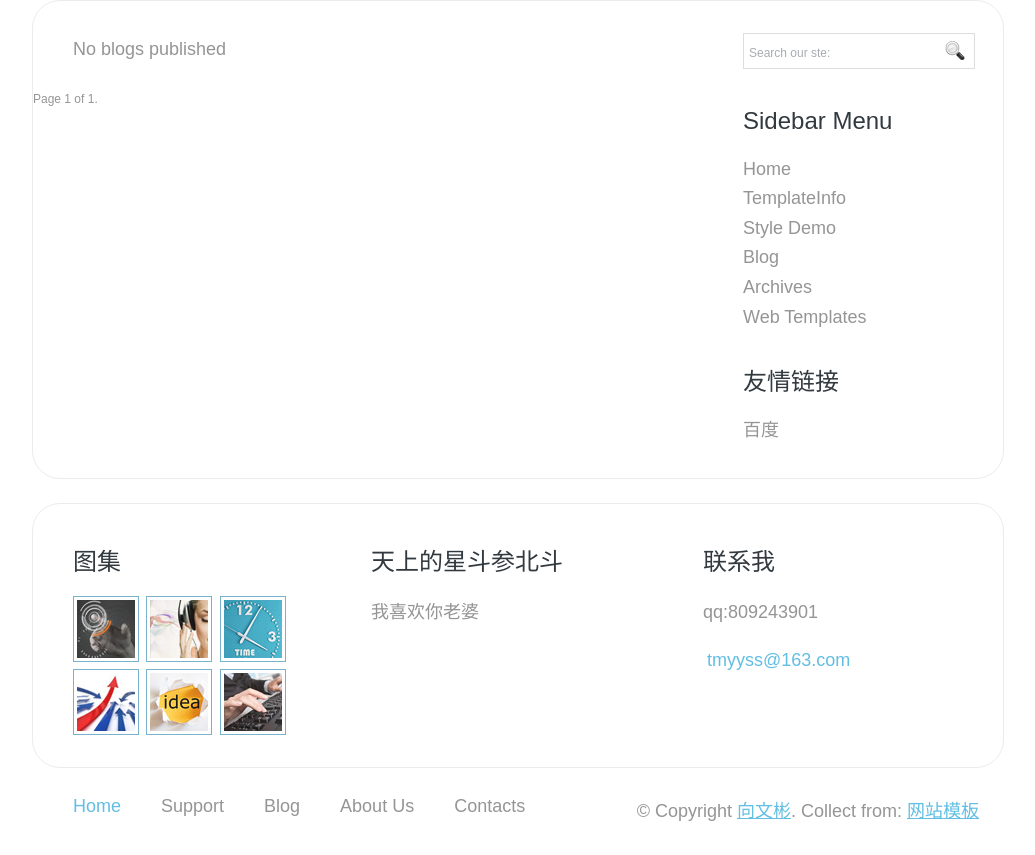
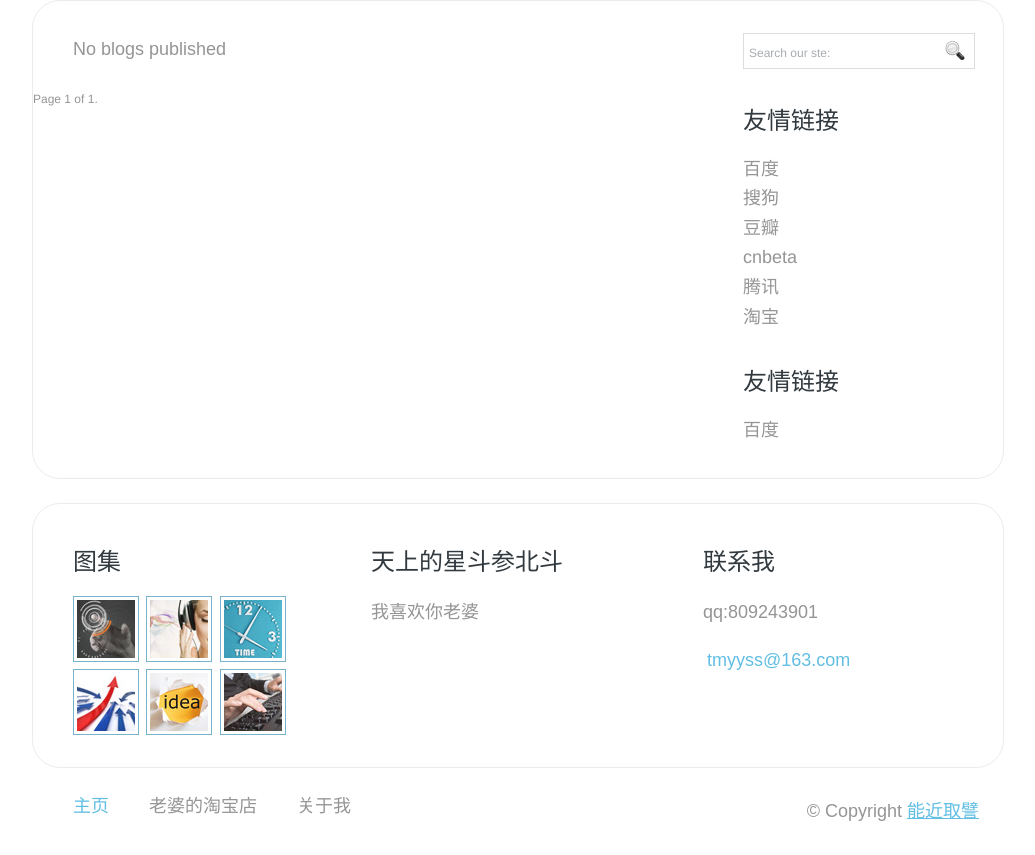
Before and after one commit to tmyyss/Blog, a Django app: page / in a window 1280 px wide. Shown: the part 122-977 px from the top of the page, without its empty margins (122-1157 px from the left). Run offline with Django 3.2, Linux system fonts and the light colour scheme; data that the repository does not hold is empty; some libraries are stand-ins or nearby versions.

Commit message:
页面美化，统一了字体

```diff
--- a/blog/static/blog/style.css
+++ b/blog/static/blog/style.css
@@ -3,16 +3,16 @@
 Design by http://www.templateaccess.com
 Released for free under a Creative Commons Attribution 3.0 License
 */
-body { margin:0; padding:0; width:100%; color:#959595; font:normal 12px/1.8em Arial, Helvetica, sans-serif;}
+body { margin:0; padding:0; width:100%; color:#959595; font:normal 12px/1.8em "STSong", Helvetica, sans-serif;}
 html, .main { padding:0; margin:0;}
 .main { }
 .clr { clear:both; padding:0; margin:0; width:100%; font-size:0px; line-height:0px;}
 .logo { padding:0; float:left; width:auto;}
-h1 { margin:0; padding:32px 0 32px 40px; color:#bbb; font:normal 48px/1.2em Arial, Helvetica, sans-serif; letter-spacing:-4px; text-transform:uppercase;}
+h1 { margin:0; padding:32px 0 32px 40px; color:#bbb; font:normal 48px/1.2em "STSong", Helvetica, sans-serif; letter-spacing:-4px; text-transform:uppercase;}
 h1 a, h1 a:hover { color:#bbb; text-decoration:none;}
-h1 small { padding:0 6px 2px; font:normal 11px/1.2em Arial, Helvetica, sans-serif; color:#fff; letter-spacing:normal; background-color:#62bee3;}
-h2 { font:normal 24px/1.5em Arial, Helvetica, sans-serif; padding:8px 0; margin:8px 0; color:#323a3f;}
-p { margin:8px 0; padding:0 0 8px 0; font:normal 18px/1.8em Arial, Helvetica, sans-serif;}
+h1 small { padding:0 6px 2px; font:normal 11px/1.2em "STSong", Helvetica, sans-serif; color:#fff; letter-spacing:normal; background-color:#62bee3;}
+h2 { font:normal 24px/1.5em "STSong", Helvetica, sans-serif; padding:8px 0; margin:8px 0; color:#323a3f;}
+p { margin:8px 0; padding:0 0 8px 0; font:normal 18px/1.8em "Arial", 'Microsoft YaHei', 'STsong';}
 p.spec { text-align:left; border-bottom:1px solid #efefef;}
 a { color:#62bee3; text-decoration:underline;}
 a.rm { padding:2px 6px; background-color:#62bee3; color:#fff; text-decoration:none;}
@@ -96,7 +96,7 @@ ol li .send { margin:16px 0 0 0;}
 .searchform { float:right;}
 #formsearch { margin:0; height:36px; padding:10px 28px 40px 0;}
 #formsearch span { display:block; margin:6px 0; padding:0; float:left; background:#fff url(images/search.gif) no-repeat top left;}
-#formsearch input.editbox_search { margin:0; padding:11px 6px 10px; float:left; width:181px; border:none; background:none; font:normal 12px/1.5em Arial, Helvetica, sans-serif; color:#a8acb2;}
+#formsearch input.editbox_search { margin:0; padding:11px 6px 10px; float:left; width:181px; border:none; background:none; font:normal 12px/1.5em "STSong", Helvetica, sans-serif; color:#a8acb2;}
 #formsearch input.button_search { margin:6px 0 0 0; padding:0; border:none; float:left;}
 
 #nav {
--- a/blog/templates/blog/base.html
+++ b/blog/templates/blog/base.html
@@ -50,14 +50,14 @@
           					</form>
         				</div>
         				<div class="gadget">
-          					<h2 class="star"><span>Sidebar</span> Menu</h2><div class='clr'></div>
+          					<h2 class="star"><span>友情链接</span></h2><div class='clr'></div>
           					<ul class="sb_menu">
-            						<li><a href="#">Home</a></li>
-            						<li><a href="#">TemplateInfo</a></li>
-            						<li><a href="#">Style Demo</a></li>
-            						<li><a href="#">Blog</a></li>
-            						<li><a href="#">Archives</a></li>
-            						<li><a href="#">Web Templates</a></li>
+            						<li><a href="#">百度</a></li>
+            						<li><a href="#">搜狗</a></li>
+            						<li><a href="#">豆瓣</a></li>
+            						<li><a href="#">cnbeta</a></li>
+            						<li><a href="#">腾讯</a></li>
+            						<li><a href="#">淘宝</a></li>
           					</ul>
         				</div>
         				<div class="gadget">
@@ -95,13 +95,11 @@
   		</div>
 		<div class="footer">
     			<div class="footer_resize">
-      				<p class="lf">&copy; Copyright <a href="#">向文彬</a>. Collect from: <a href="http://www.cssmoban.com/" title="网站模板" target="_blank">网站模板</a></p>
+      				<p class="lf">&copy; Copyright <a href="/">能近取譬</a></p>
       				<ul class="fmenu">
-        				<li class="active"><a href="index.html">Home</a></li>
-        				<li><a href="support.html">Support</a></li>
-        				<li><a href="blog.html">Blog</a></li>
-        				<li><a href="about.html">About Us</a></li>
-        				<li><a href="contact.html">Contacts</a></li>
+        				<li class="active"><a href="/">主页</a></li>
+        				<li><a href="support.html">老婆的淘宝店</a></li>
+        				<li><a href="blog.html">关于我</a></li>
       				</ul>
       				<div class='clr'></div>
     			</div>
--- a/blog/templates/blog/detail.html
+++ b/blog/templates/blog/detail.html
@@ -1,9 +1,11 @@
 {% extends 'blog/base.html' %}
 {% block content %}
+	<div style='margin-left:20px'>
 		<ul>
-			<li><a href={% url 'blogs:update' blog.id %}>编辑文章</a></li>
+			<li style='float:right';><a href={% url 'blogs:update' blog.id %}>编辑文章</a></li>
 			<li><a href={% url 'blogs:remove' blog.id %}>删除文章</a></li>
 		<a href='#'><h1>{{blog.title}}</h1></a>
 		<p>Published {{blog.published_time}}</p>
 		<p>{{blog.text|linebreaks}}</p>
+	</div>
 {% endblock content %}
```
